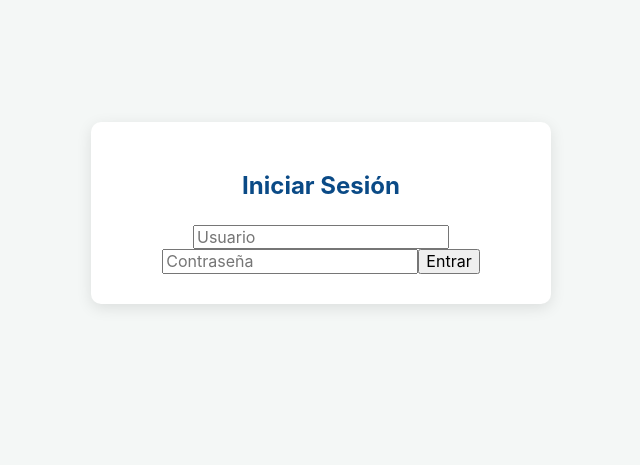
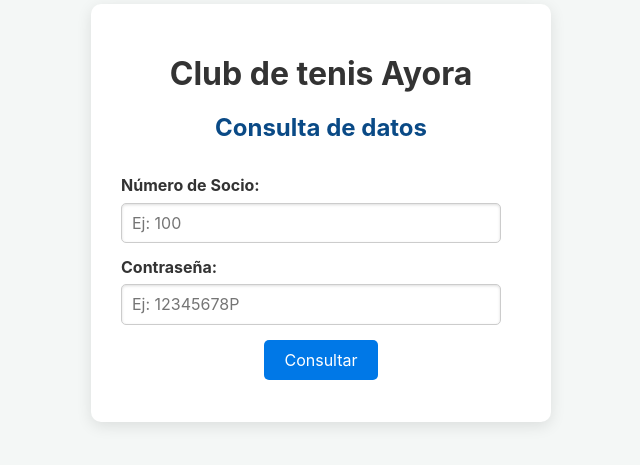
Before and after one commit to Patraix/tenisayora-app, a React (Vite) app: page / in a window 1280 px wide. Shown: the part 187-652 px from the top of the page, without its empty margins (319-959 px from the left). Built offline with nearby package versions, Linux system fonts and the light colour scheme.

Commit message:
Dashboard styling

```diff
--- a/src/components/Dashboard.jsx
+++ b/src/components/Dashboard.jsx
@@ -12,7 +12,7 @@ function Dashboard({ userData, onLogout }) {
   return (
     <div className="container">
       <h2>
-        Bienvenido
+        Su consulta
         {userData["Número socio"] ||
           userData["Número Socio"] ||
           userData["socio"]}
--- a/src/components/Login.jsx
+++ b/src/components/Login.jsx
@@ -49,25 +49,43 @@ function Login({ onLoginSuccess }) {
 
   return (
     <div className="container">
-      <h2>Iniciar Sesión</h2>
-      <form onSubmit={handleSubmit}>
+      <h1>Club de tenis Ayora</h1>
+      <h2>Consulta de datos</h2>
+      <form className="pure-form pure-form-stacked" onSubmit={handleSubmit}>
+        <fieldset>
+          <label htmlFor="username">Número de Socio:</label>
           <input
+            id="username"
             type="text"
-          placeholder="Usuario"
             value={username}
             onChange={(e) => setUsername(e.target.value)}
+            required
+            placeholder="Ej: 100"
           />
+
+          <label htmlFor="password">Contraseña:</label>
           <input
+            id="password"
             type="password"
-          placeholder="Contraseña"
             value={password}
             onChange={(e) => setPassword(e.target.value)}
+            required
+            placeholder="Ej: 12345678P"
           />
-        <button type="submit" disabled={isLoading}>
-          {isLoading ? "Cargando..." : "Entrar"}
+
+          <button
+            type="submit"
+            className="pure-button pure-button-primary"
+            disabled={isLoading}
+          >
+            {isLoading ? "Validando.." : "Consultar"}
           </button>
+        </fieldset>
       </form>
-      {message.text && <p className={message.type}>{message.text}</p>}
+      {/* Muestra mensajes de éxito o error */}
+      {message.text && (
+        <div className={`message ${message.type}`}>{message.text}</div>
+      )}
     </div>
   );
 }
```
Lines whose indentation alone changed are shown as unchanged.
